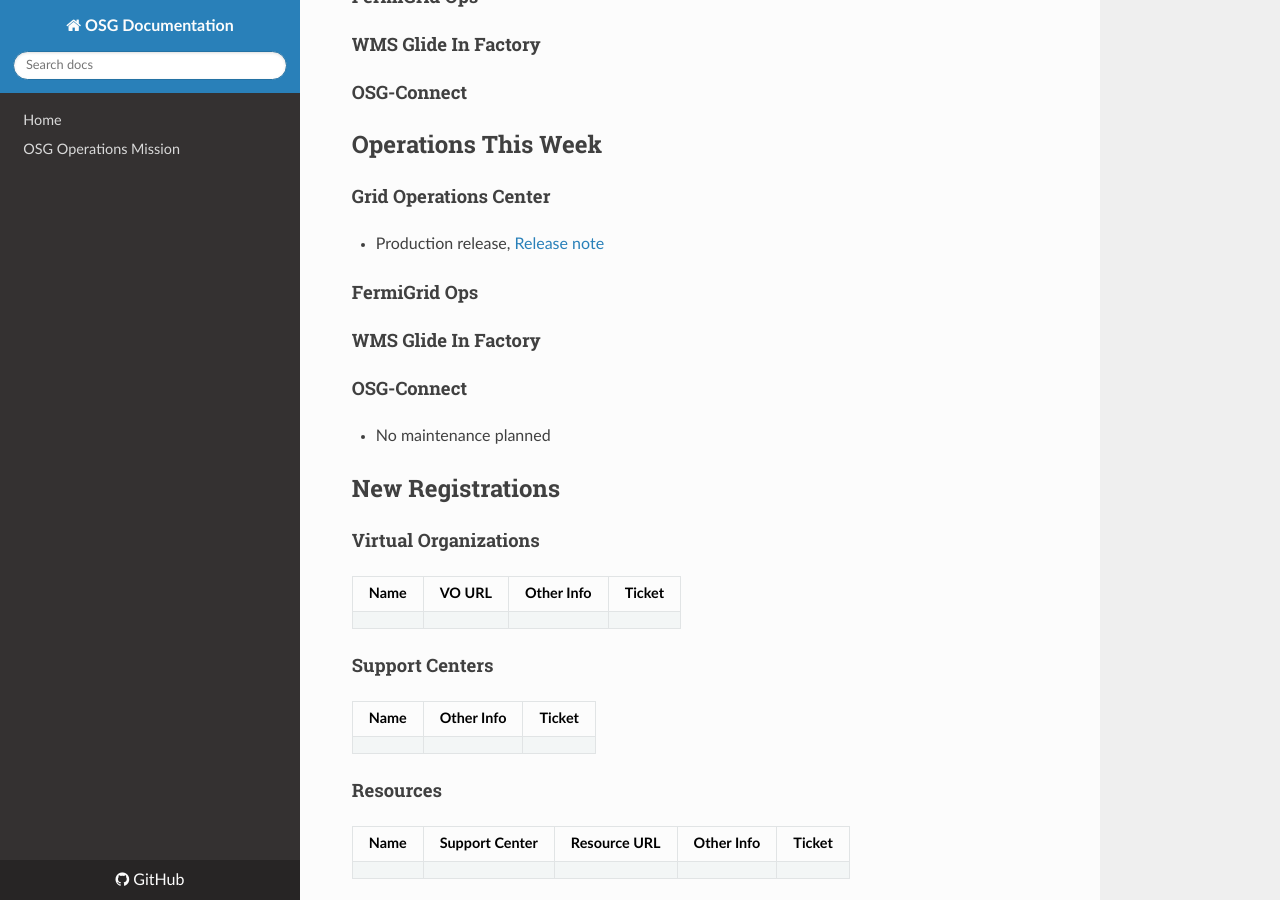
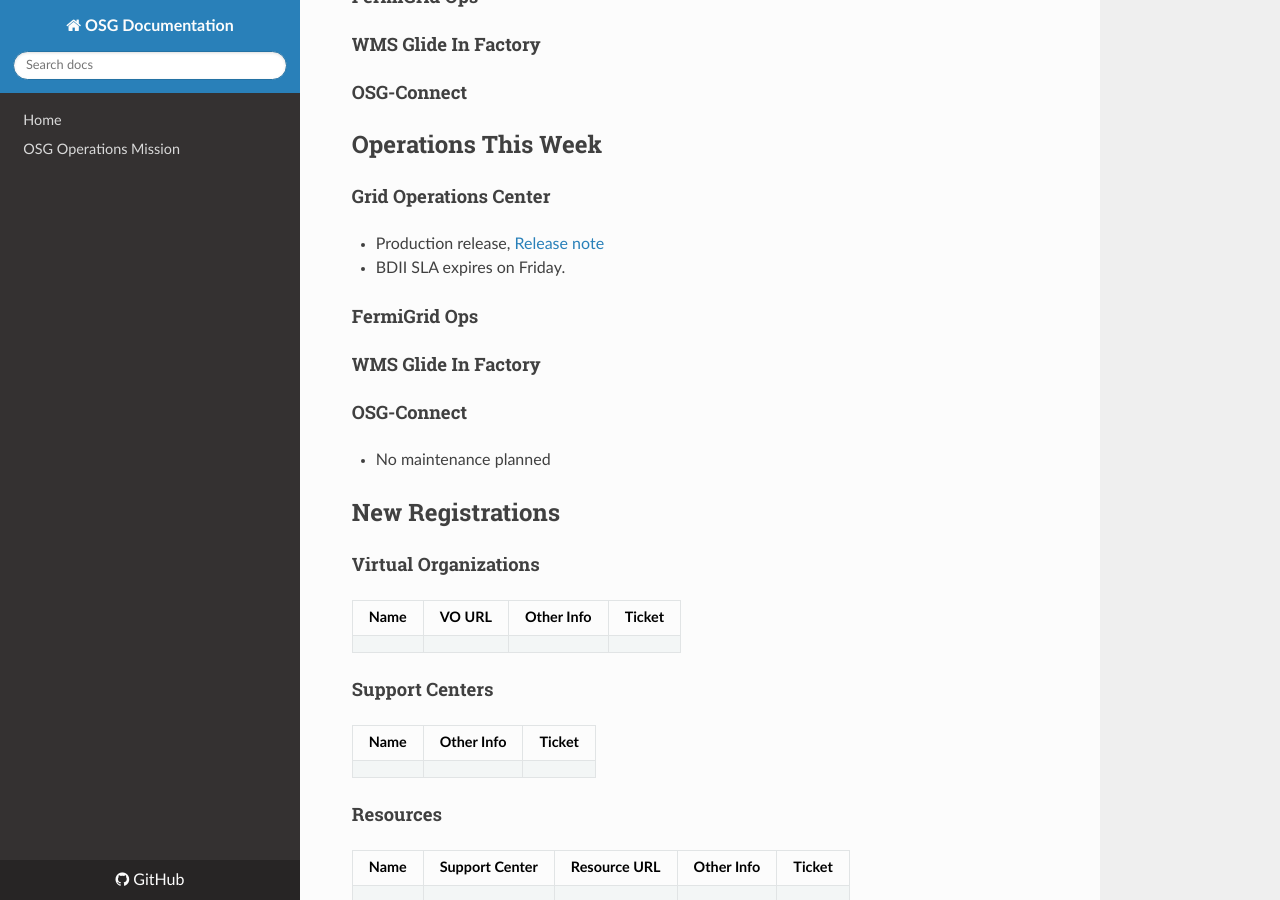
Before and after one commit to osg-htc/operations, an MkDocs documentation site: the page built from docs/WeeklyMinutes/28Mar2017.md, in a window 1280 px wide and 900 px high, scrolled down 1948 px. Built offline with MkDocs 1.6.1, drawn with Linux system fonts in a browser that asks for light colours; nearby versions of some CDN libraries; old or Windows-style settings are respelled for this version of MkDocs.

Commit message:
Update 28Mar2017.md

```diff
--- a/docs/WeeklyMinutes/28Mar2017.md
+++ b/docs/WeeklyMinutes/28Mar2017.md
@@ -34,6 +34,8 @@
 
 #### Grid Operations Center
    * Production release, [Release note](http://osggoc.blogspot.com/2017/03/goc-service-update-tuesday-march-28th.html)
+   * BDII SLA expires on Friday.
+
 #### FermiGrid Ops
 
 #### WMS Glide In Factory
```
